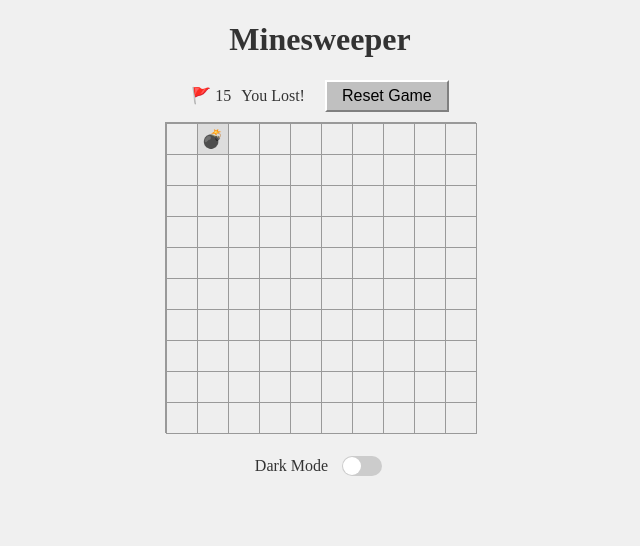
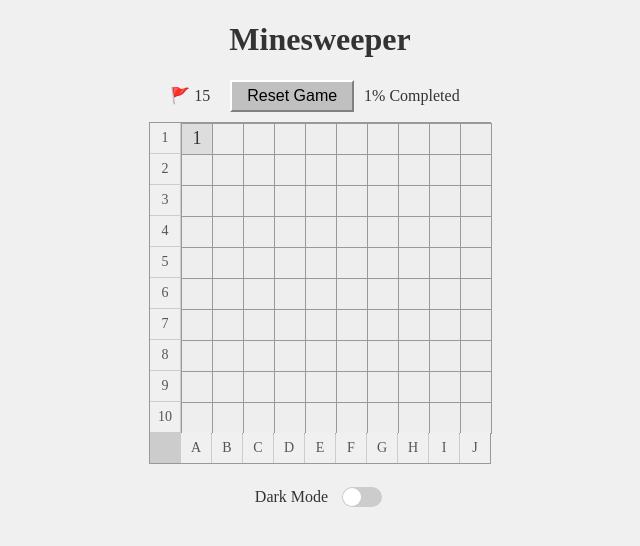
Before and after one commit to rjw1428/minesweeper, an Angular app: page / in a window 1280 px wide. Both pictures are taken after a click on the element 532 px from the left and 138 px from the top of the page. Shown: the top 546 px of the page, without its empty margins (320-960 px from the left). Built offline with nearby package versions, Linux system fonts and the light colour scheme.

Commit message:
adding polish, percent complete, count of flags left, rank & file indicators, etc

```diff
--- a/src/app/app.html
+++ b/src/app/app.html
@@ -3,6 +3,6 @@
   <app-board></app-board>
   <div class="dark-mode-toggle">
     <label for="darkModeToggle">Dark Mode</label>
-    <input type="checkbox" id="darkModeToggle" (change)="toggleDarkMode()">
+    <input type="checkbox" id="darkModeToggle" (change)="toggleDarkMode()" [checked]="isDarkMode">
   </div>
 </div>
--- a/src/app/app.ts
+++ b/src/app/app.ts
@@ -1,4 +1,4 @@
-import { Component, signal } from '@angular/core';
+import { Component, signal, OnInit } from '@angular/core';
 import { BoardComponent } from './board/board';
 
 @Component({
@@ -7,10 +7,20 @@ import { BoardComponent } from './board/board';
   templateUrl: './app.html',
   styleUrl: './app.css'
 })
-export class App {
+export class App implements OnInit {
   protected readonly title = signal('minesweeper-ui');
+  public isDarkMode: boolean = false;
+
+  ngOnInit() {
+    this.isDarkMode = localStorage.getItem('darkMode') === 'true';
+    if (this.isDarkMode) {
+      document.body.classList.add('dark-mode');
+    }
+  }
 
   public toggleDarkMode() {
-    document.body.classList.toggle('dark-mode');
+    this.isDarkMode = !this.isDarkMode;
+    document.body.classList.toggle('dark-mode', this.isDarkMode);
+    localStorage.setItem('darkMode', this.isDarkMode.toString());
   }
 }
--- a/src/app/board/board.css
+++ b/src/app/board/board.css
@@ -16,11 +16,28 @@
 
 .board {
   display: grid;
-  grid-template-columns: repeat(10, 30px);
-  grid-template-rows: repeat(10, 30px);
+  grid-template-columns: 30px repeat(10, 30px); /* 1st col for row indicators, next 10 for cells */
+  grid-template-rows: repeat(10, 30px) 30px; /* 10 rows for cells, last row for column indicators */
   gap: 1px;
   background-color: #ccc;
   border: 1px solid #999;
+}
+
+.row-indicator,
+.column-indicator {
+  width: 30px;
+  height: 30px;
+  display: flex;
+  justify-content: center;
+  align-items: center;
+  font-size: 14px; /* Smaller font size */
+  font-weight: normal; /* Normal font weight */
+  background-color: #f0f0f0; /* Slightly different background */
+  color: #555; /* Different text color */
+}
+
+.column-indicators {
+  display: contents; /* Allow children to be placed directly in the grid */
 }
 
 .row {
@@ -56,7 +73,7 @@
   padding: 5px 15px;
   font-size: 16px;
   cursor: pointer;
-  margin-left: 10px;
+  margin: 0 10px; /* Added 10px margin to left and right */
 }
 
 .reset-button:active {
--- a/src/app/board/board.html
+++ b/src/app/board/board.html
@@ -4,18 +4,26 @@
     <div *ngIf="gameState === GameState.Won">You Won!</div>
     <div *ngIf="gameState === GameState.Lost">You Lost!</div>
     <button (click)="resetGame()" class="reset-button">Reset Game</button>
+    <div>{{ percentCompleted() }}% Completed</div>
   </div>
   <div class="board">
     <div *ngFor="let row of board; let i = index" class="row">
+      <div class="row-indicator" [style.grid-row]="i + 1" [style.grid-column]="1">{{ i + 1 }}</div>
       <div *ngFor="let cell of row; let j = index" class="cell"
            (click)="revealCell(i, j)"
            (contextmenu)="flagCell($event, i, j)"
            [class.revealed]="cell.isRevealed"
-           [class.flagged]="cell.isFlagged">
-        <span *ngIf="cell.isRevealed && !cell.hasMine">{{ cell.adjacentMines }}</span>
+           [class.flagged]="cell.isFlagged"
+           [style.grid-row]="i + 1"
+           [style.grid-column]="j + 2">
+        <span *ngIf="cell.isRevealed && !cell.hasMine && cell.adjacentMines > 0">{{ cell.adjacentMines }}</span>
         <span *ngIf="cell.isRevealed && cell.hasMine">💣</span>
-        <span *ngIf="cell.isFlagged">🚩</span>
+        <span *ngIf="cell.isFlagged && !cell.isIncorrectlyFlagged">🚩</span>
+        <span *ngIf="cell.isIncorrectlyFlagged">🏳️</span>
       </div>
+    </div>
+    <div class="column-indicators">
+      <div *ngFor="let col of board[0]; let j = index" class="column-indicator" [style.grid-column]="j + 2" [style.grid-row]="board.length + 1">{{ j | columnLetter }}</div>
     </div>
   </div>
 </div>
--- a/src/app/board/board.ts
+++ b/src/app/board/board.ts
@@ -1,11 +1,12 @@
 import { Component, OnInit, signal, effect } from '@angular/core';
 import { CommonModule } from '@angular/common';
 import { GameService, Cell, GameState } from '../game';
+import { ColumnLetterPipe } from '../column-letter-pipe';
 
 @Component({
   selector: 'app-board',
   standalone: true,
-  imports: [CommonModule],
+  imports: [CommonModule, ColumnLetterPipe],
   templateUrl: './board.html',
   styleUrl: './board.css'
 })
@@ -13,10 +14,12 @@ export class BoardComponent implements OnInit {
   board: Cell[][] = [];
   gameState!: GameState;
   flagsRemaining = signal(0);
+  percentCompleted = signal(0);
 
   constructor(private gameService: GameService) {
     effect(() => {
       this.flagsRemaining.set(this.gameService.getFlagsRemaining());
+      this.percentCompleted.set(this.gameService.percentCompleted());
     });
   }
 
@@ -24,6 +27,7 @@ export class BoardComponent implements OnInit {
     this.board = this.gameService.getBoard();
     this.gameState = this.gameService.getGameState();
     this.flagsRemaining.set(this.gameService.getFlagsRemaining());
+    this.percentCompleted.set(this.gameService.percentCompleted());
   }
 
   get GameState() {
--- /dev/null
+++ b/src/app/column-letter-pipe.ts
@@ -0,0 +1,12 @@
+import { Pipe, PipeTransform } from '@angular/core';
+
+@Pipe({
+  name: 'columnLetter'
+})
+export class ColumnLetterPipe implements PipeTransform {
+
+  transform(col: number): string {
+    return String.fromCharCode(65 + col);
+  }
+
+}
--- a/src/app/game.ts
+++ b/src/app/game.ts
@@ -1,10 +1,11 @@
-import { Injectable } from '@angular/core';
+import { Injectable, signal } from '@angular/core';
 
 export interface Cell {
   hasMine: boolean;
   isRevealed: boolean;
   isFlagged: boolean;
   adjacentMines: number;
+  isIncorrectlyFlagged?: boolean; // Added for incorrect flags
 }
 
 export enum GameState {
@@ -23,6 +24,7 @@ export class GameService {
   private readonly cols = 10;
   private readonly mines = 15;
   private gameState: GameState = GameState.InProgress;
+  public percentCompleted = signal(0);
 
   constructor() {
     this.initializeBoard();
@@ -62,6 +64,7 @@ export class GameService {
         }
       }
     }
+    this.updatePercentCompleted();
   }
 
   private calculateAdjacentMines(row: number, col: number): number {
@@ -99,6 +102,7 @@ export class GameService {
 
     if (cell.hasMine) {
       this.gameState = GameState.Lost;
+      this.revealAllMines();
       console.log('Game Over');
       return;
     }
@@ -116,23 +120,27 @@ export class GameService {
       }
     }
     this.checkWinCondition();
+    this.updatePercentCompleted();
   }
 
   flagCell(row: number, col: number): void {
     const cell = this.board[row][col];
     if (!cell.isRevealed && this.gameState === GameState.InProgress) {
-      cell.isFlagged = !cell.isFlagged;
-      if (cell.isFlagged) {
+      if (!cell.isFlagged && this.flagsPlaced < this.mines) {
+        cell.isFlagged = true;
         this.flagsPlaced++;
-      } else {
+      } else if (cell.isFlagged) {
+        cell.isFlagged = false;
         this.flagsPlaced--;
       }
     }
+    this.updatePercentCompleted();
   }
 
   resetGame(): void {
     this.flagsPlaced = 0;
     this.initializeBoard();
+    this.updatePercentCompleted();
   }
 
   getFlagsRemaining(): number {
@@ -143,7 +151,7 @@ export class GameService {
     let revealedCells = 0;
     for (let r = 0; r < this.rows; r++) {
       for (let c = 0; c < this.cols; c++) {
-        if (this.board[r][c].isRevealed) {
+        if (this.board[r][c].isRevealed && !this.board[r][c].hasMine) {
           revealedCells++;
         }
       }
@@ -154,4 +162,31 @@ export class GameService {
       console.log('You Won!');
     }
   }
+
+  private updatePercentCompleted(): void {
+    let revealedNonMineCells = 0;
+    let totalNonMineCells = this.rows * this.cols - this.mines;
+
+    for (let r = 0; r < this.rows; r++) {
+      for (let c = 0; c < this.cols; c++) {
+        if (this.board[r][c].isRevealed && !this.board[r][c].hasMine) {
+          revealedNonMineCells++;
+        }
+      }
+    }
+    this.percentCompleted.set(totalNonMineCells > 0 ? Math.floor((revealedNonMineCells / totalNonMineCells) * 100) : 0);
+  }
+
+  private revealAllMines(): void {
+    for (let r = 0; r < this.rows; r++) {
+      for (let c = 0; c < this.cols; c++) {
+        const cell = this.board[r][c];
+        if (cell.hasMine && !cell.isFlagged) {
+          cell.isRevealed = true;
+        } else if (!cell.hasMine && cell.isFlagged) {
+          cell.isIncorrectlyFlagged = true;
+        }
+      }
+    }
+  }
 }
--- a/src/styles.css
+++ b/src/styles.css
@@ -33,3 +33,9 @@ body.dark-mode .cell.flagged {
 body.dark-mode .cell.mine {
   background-color: #a00;
 }
+
+body.dark-mode .row-indicator,
+body.dark-mode .column-indicator {
+  background-color: #222; /* Darker background for indicators in dark mode */
+  color: #bbb; /* Lighter text color for indicators in dark mode */
+}
```
